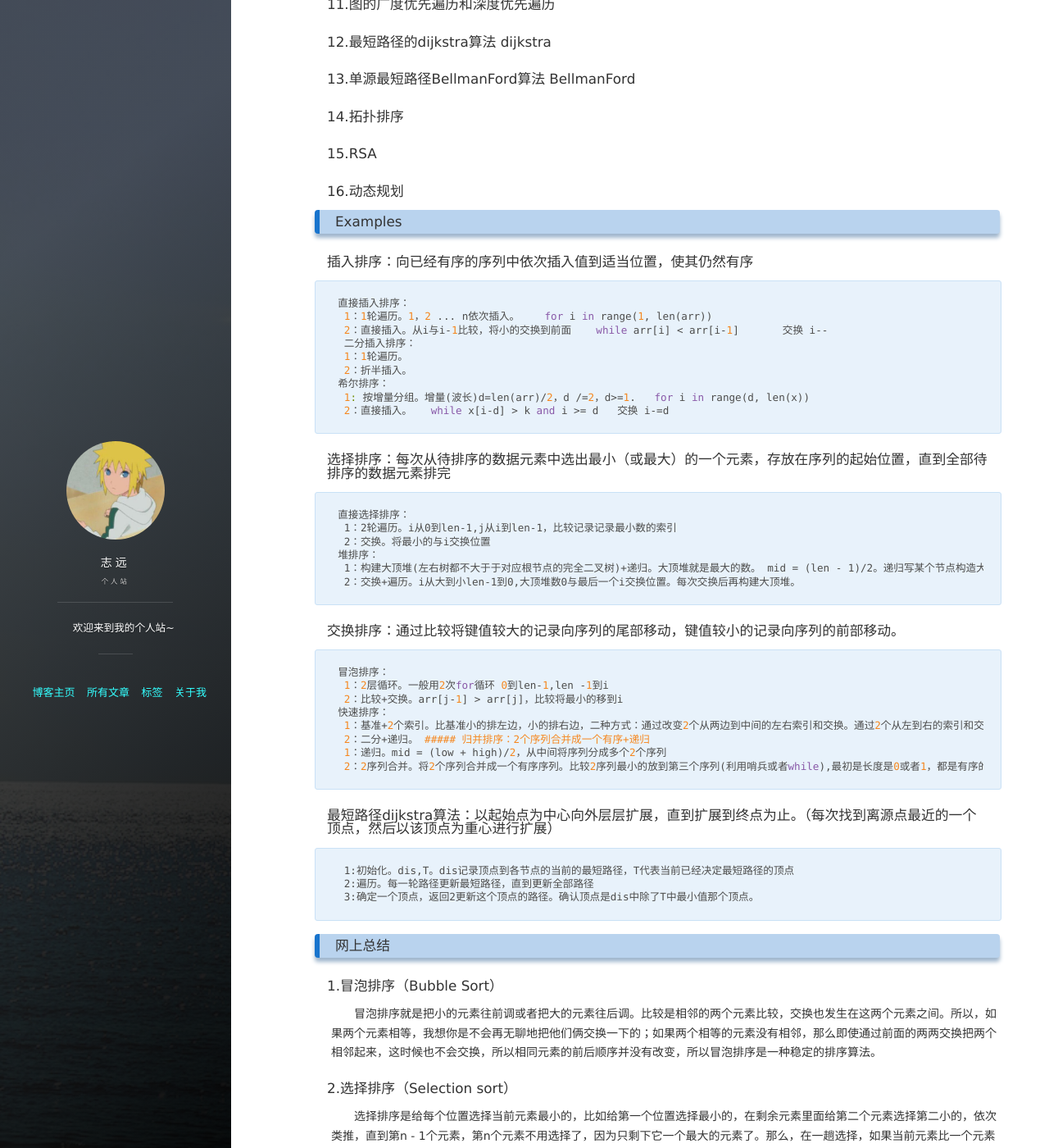
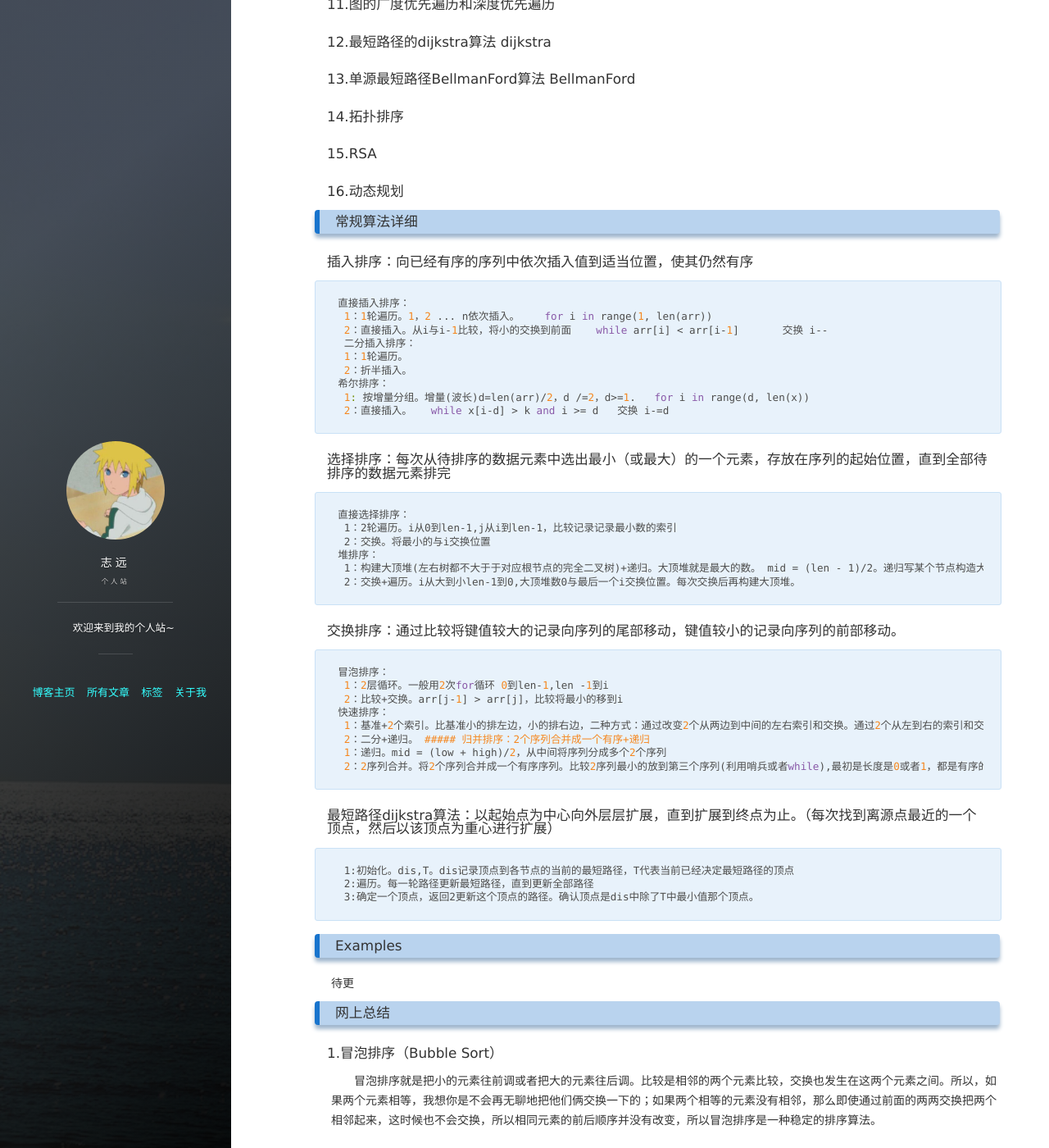
Before and after one commit to blueskyxzy/blueskyxzy.github.io, a Jekyll site: the page built from _posts/2019-11-20-algorithms.md, in a window 1280 px wide and 1400 px high, scrolled down 3670 px. Shown: the whole window at 82% size. Built offline with Jekyll 4.4.1, drawn with Linux system fonts in a browser that asks for light colours; nearby versions of some CDN libraries; comment, search, counter and statistics services are not loaded.

Commit message:
算法总结

```diff
--- a/_posts/2019-11-20-algorithms.md
+++ b/_posts/2019-11-20-algorithms.md
@@ -166,7 +166,7 @@ tags: 总结
 
 #### 16.动态规划
 
-### Examples
+### 常规算法详细
 #### 插入排序：向已经有序的序列中依次插入值到适当位置，使其仍然有序
     直接插入排序：
      1：1轮遍历。1，2 ... n依次插入。    for i in range(1, len(arr))
@@ -202,6 +202,8 @@ tags: 总结
      2:遍历。每一轮路径更新最短路径，直到更新全部路径
      3:确定一个顶点，返回2更新这个顶点的路径。确认顶点是dis中除了T中最小值那个顶点。
 
+### Examples
+   待更
 
 ### 网上总结
 #### 1.冒泡排序（Bubble Sort）
```
